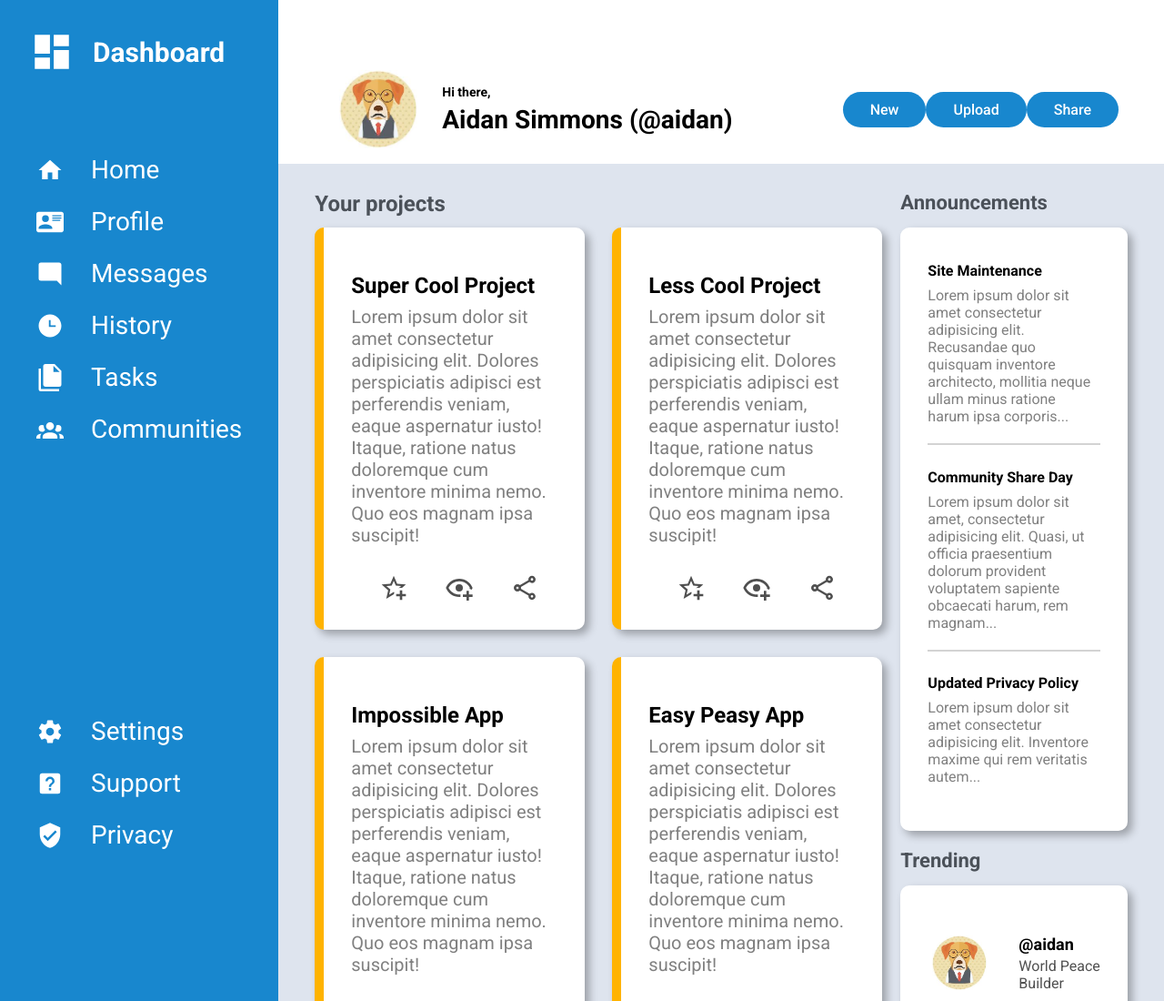
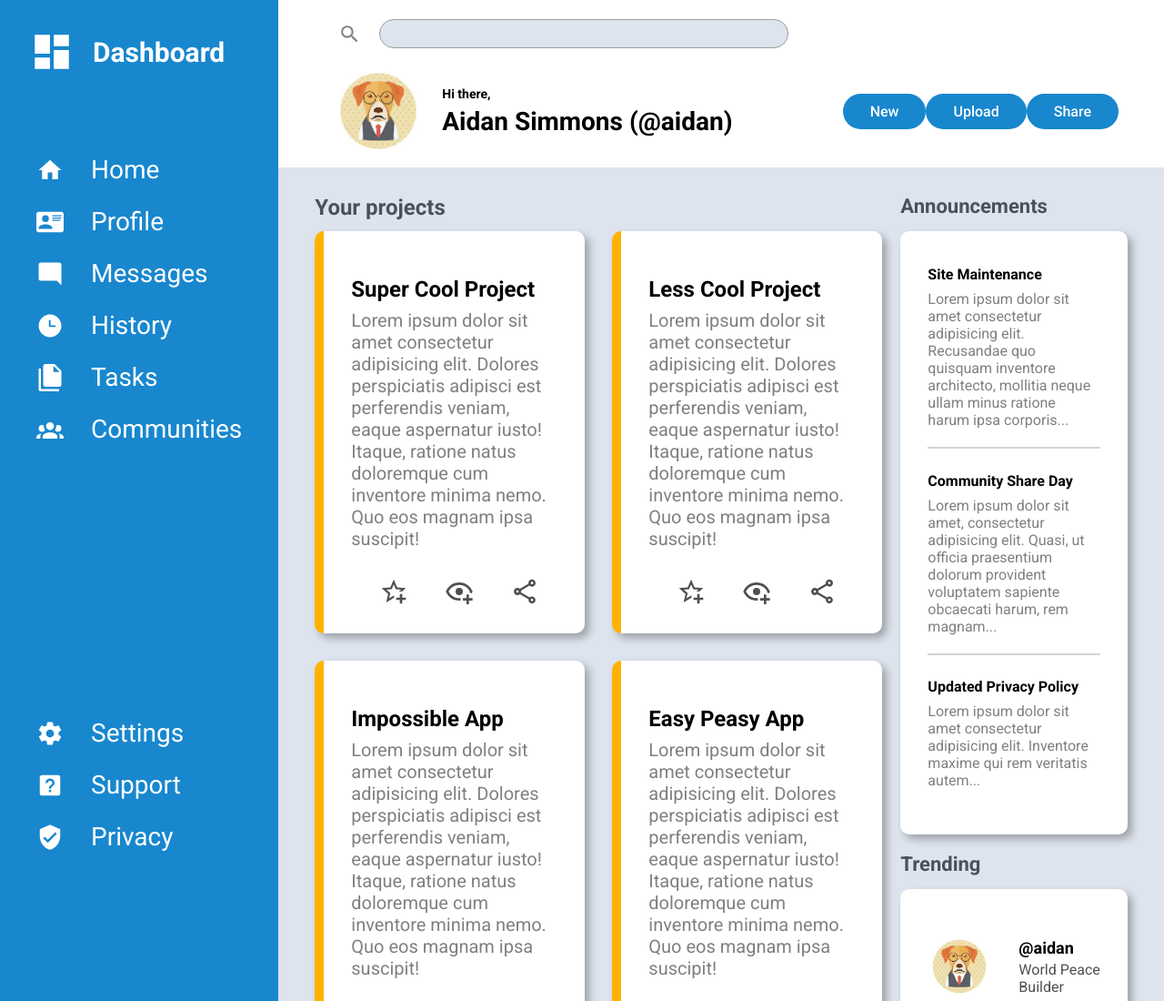
Before and after one commit to aidanwsimmons/admin-dashboard, a plain HTML site: page index.html in a window 1280 px wide. Shown: the top 1100 px of the page at 91% size. Drawn offline with Linux system fonts and the light colour scheme.

Commit message:
search section styling

```diff
--- a/index.html
+++ b/index.html
@@ -14,8 +14,8 @@
     <header>
         <div class="header-top">
             <div class="search">
-                <!-- <img src="" alt="">
-                <input type="text"> -->
+                <svg xmlns="http://www.w3.org/2000/svg" viewBox="0 0 24 24"><title>magnify</title><path d="M9.5,3A6.5,6.5 0 0,1 16,9.5C16,11.11 15.41,12.59 14.44,13.73L14.71,14H15.5L20.5,19L19,20.5L14,15.5V14.71L13.73,14.44C12.59,15.41 11.11,16 9.5,16A6.5,6.5 0 0,1 3,9.5A6.5,6.5 0 0,1 9.5,3M9.5,5C7,5 5,7 5,9.5C5,12 7,14 9.5,14C12,14 14,12 14,9.5C14,7 12,5 9.5,5Z" /></svg>
+                <input type="text">
             </div>
             <div class="controls">
                 <!-- <img src="" alt="">
--- a/styles.css
+++ b/styles.css
@@ -20,13 +20,34 @@ header{
     display: grid;
     grid-template-rows: 1fr 2fr;
     gap: 10px;
-    padding: 10px 30px;
+    padding: 12px 30px;
     box-shadow: 5px 10px 10px rgba(0, 0, 0, 0.3);
 }
 
 .header-top {
     display: grid;
     grid-template-columns: 3fr 2fr;
+    padding-left: 36px;
+}
+
+.search {
+    display: flex;
+    align-items: center;
+}
+
+.search svg {
+    fill: gray;
+    height: 25px;
+    width: 25px;
+    padding-right: 20px;
+}
+
+.search input {
+    border-radius: 20px;
+    height: 30px;
+    width: 85%;
+    background-color: rgb(222, 228, 238);
+    border: 1px solid rgb(158, 158, 158);
 }
 
 .header-bottom {
```
